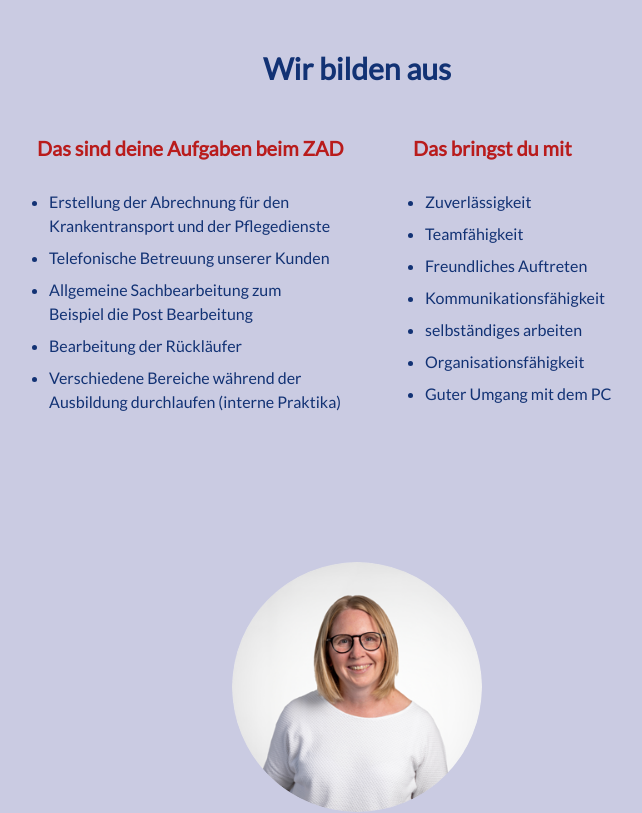
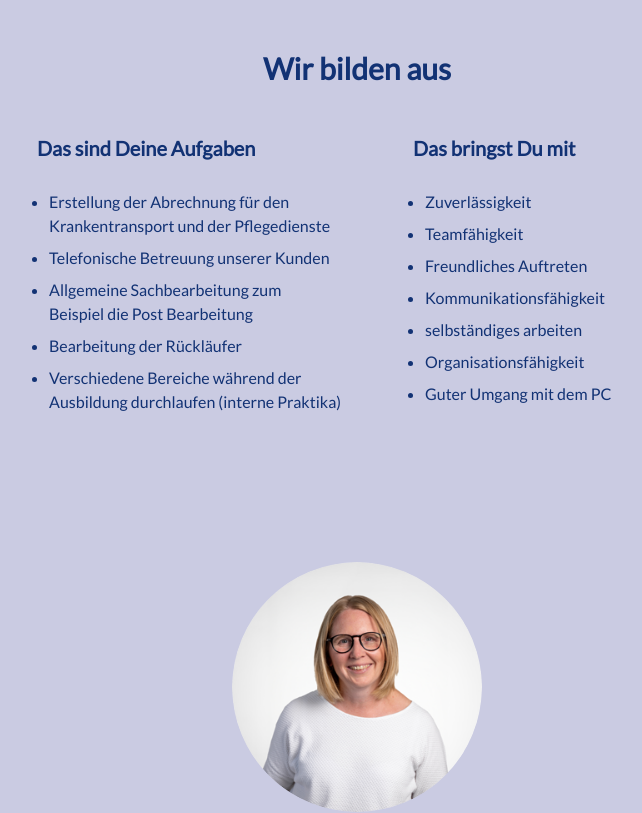
Before and after one commit to larzknoke/zad-next, a Next.js app: page /karriere-sachbearbeiter in a window 1280 px wide. Shown: the part 8360-9173 px from the top of the page, without its empty margins (283-925 px from the left). Built offline with nearby package versions, Linux system fonts and the light colour scheme.

Commit message:
Überschrift Blau

```diff
--- a/pages/karriere-it.js
+++ b/pages/karriere-it.js
@@ -391,7 +391,7 @@ function Sachbearbeiter() {
         </h2>
         <div className="flex flex-col md:flex-row gap-0 md:gap-12 justify-center pl-0 md:pl-16">
           <div className=" basis-1/2 max-w-md">
-            <h3>Das sind deine Aufgaben beim ZAD</h3>
+            <h3 className="text-zad-blue-600">Das sind Deine Aufgaben</h3>
             <ul className="text-zad-blue-600  rounded-md p-3 list-disc	max-w-4xl mx-auto mb-6 md:mb-32 text-balance">
               <li>Coden & Testing</li> <li>Qualitätssicherung</li>
               <li>GUI erarbeiten & weiterentwickeln </li>
@@ -402,7 +402,7 @@ function Sachbearbeiter() {
             </ul>
           </div>
           <div className=" basis-1/2  max-w-md">
-            <h3>Das bringst du mit</h3>
+            <h3 className="text-zad-blue-600">Das bringst Du mit</h3>
             <ul className="text-zad-blue-600  rounded-md p-3 list-disc	max-w-4xl mx-auto mb-20 md:mb-32 text-balance">
               <li>Teamfähigkeit und Kommunikationsfähigkeit</li>
               <li> Analytisches Denken/Verständnis</li>
--- a/pages/karriere-sachbearbeiter.js
+++ b/pages/karriere-sachbearbeiter.js
@@ -363,7 +363,7 @@ function Sachbearbeiter() {
         </h2>
         <div className="flex flex-col md:flex-row gap-0 md:gap-12 justify-center pl-0 md:pl-16">
           <div className=" basis-1/2 max-w-md">
-            <h3>Das sind deine Aufgaben beim ZAD</h3>
+            <h3 className="text-zad-blue-600">Das sind Deine Aufgaben</h3>
             <ul className="text-zad-blue-600  rounded-md p-3 list-disc	max-w-4xl mx-auto mb-6 md:mb-32 text-balance">
               <li>
                 Erstellung der Abrechnung für den Krankentransport und der
@@ -381,7 +381,7 @@ function Sachbearbeiter() {
             </ul>
           </div>
           <div className=" basis-1/2  max-w-md">
-            <h3>Das bringst du mit</h3>
+            <h3 className="text-zad-blue-600">Das bringst Du mit</h3>
             <ul className="text-zad-blue-600  rounded-md p-3 list-disc	max-w-4xl mx-auto mb-20 md:mb-32 text-balance">
               <li>Zuverlässigkeit </li>
               <li>Teamfähigkeit</li>
```
